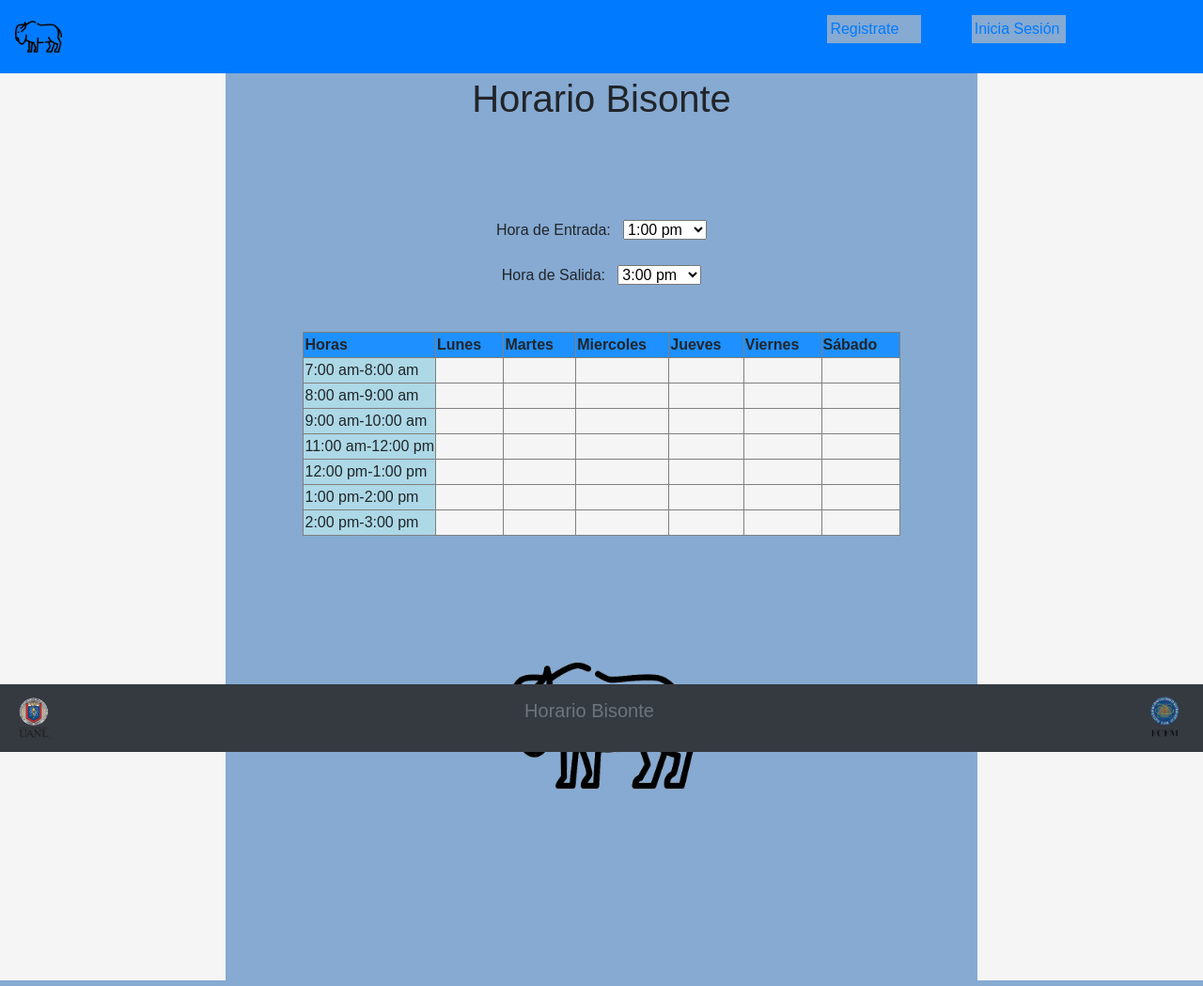
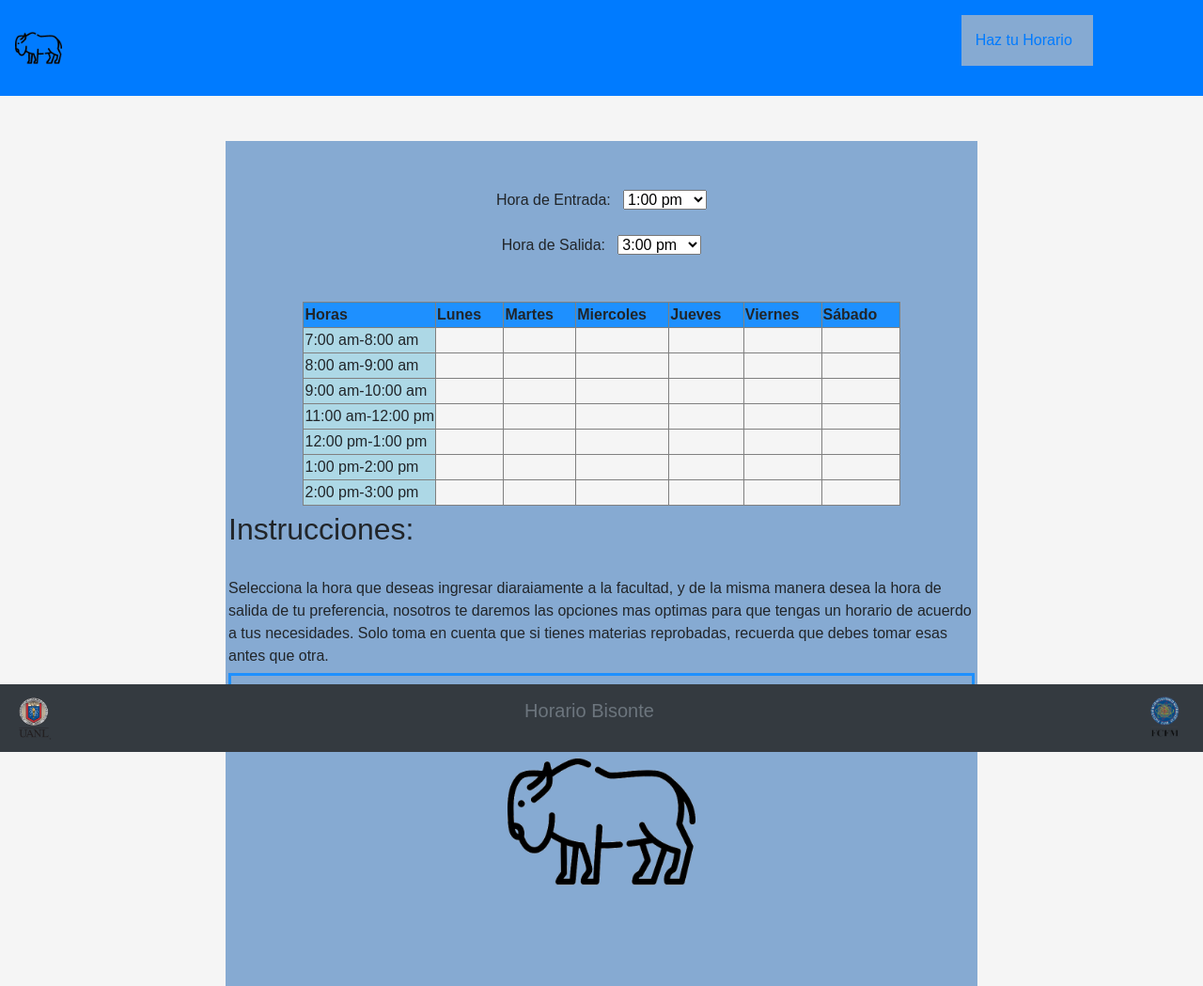
Before and after one commit to telegeniic/hackfcfm, a Flask app: page /agenda in a window 1280 px wide. Shown: the whole page at 94% size. Run offline with Flask 2, Linux system fonts and the light colour scheme; some libraries are stand-ins or nearby versions.

Commit message:
html con vinculos

```diff
--- a/app/routes.py
+++ b/app/routes.py
@@ -7,15 +7,6 @@ from app.forms import LoginForm
 def home():
     return render_template('index.html')
 
-@app.route('/signin')
-def registrar():
-    return '<h1>Pagina de registro</h1>'
-
-@app.route('/login')
-def inicarSecion():
-    form = LoginForm()
-    return render_template('login.html', form=form)
-
 @app.route('/agenda')
 def dropdown():
     Entradas = ['7:00 am', '8:00 am', '9:00 am', '10:00 am', '11:00 am', '12:00 pm', '1:00 pm']
--- /dev/null
+++ b/app/static/desktop.ini
@@ -0,0 +1,2 @@
+[LocalizedFileNames]
+favicon.png=@favicon,0
--- a/app/templates/agenda.html
+++ b/app/templates/agenda.html
@@ -9,9 +9,7 @@
 <tr>
     <td bgcolor="#86aad2">
         <center>
-            <h1>Horario Bisonte</h1>
-
-        <br><br><br><br>
+        <br><br>
             <div align="center">
                 <body>
                     Hora de Entrada:&nbsp;&nbsp;
@@ -120,7 +118,15 @@
 </table>
             </center>
    </td>
+
 </tr>
+          <br>
+          <br>
+          <td bgcolor="#86aad2" weidth="10"><h2>Instrucciones:</h2><br>
+        Selecciona la hora que deseas ingresar diaraiamente a la facultad, y de la misma manera desea la hora de salida de tu preferencia, nosotros te daremos las opciones mas optimas para que tengas un horario de acuerdo a tus necesidades.
+
+      Solo toma en cuenta que si tienes materias reprobadas, recuerda que debes tomar esas antes que otra.</td>
 </table>
 
+
 {% endblock %}
--- a/app/templates/index.html
+++ b/app/templates/index.html
@@ -1,7 +1,5 @@
 {% extends "inicio.html" %}
 {% block content %}
-
-
 
       <table align="center" width="800" cellspacing="1" cellpadding="3" border="0" bgcolor="midnightblue">
 <tr>
--- a/app/templates/inicio.html
+++ b/app/templates/inicio.html
@@ -1,29 +1,37 @@
 <!DOCTYPE html>
 <html lang="en">
+
+
+    <head><title>Inicio-Horario Bisonte</title>
+    <link rel="shortcut icon" href="favicon.png" type="image/png" />
+    </head>
     <link rel="stylesheet" href="https://stackpath.bootstrapcdn.com/bootstrap/4.3.1/css/bootstrap.min.css" integrity="sha384-ggOyR0iXCbMQv3Xipma34MD+dH/1fQ784/j6cY/iJTQUOhcWr7x9JvoRxT2MZw1T" crossorigin="anonymous">
     <style type="text/css">
         body{
             text-decoration-style: solid;
             font-family: sans-serif;
             background-color: whitesmoke;
+
+        }
+        body .tabla tr td .titulo{
+            border: 3px solid dodgerblue;
+            padding: 5px;
+
         }
     </style>
     <script src="https://stackpath.bootstrapcdn.com/bootstrap/4.3.1/js/bootstrap.min.js" integrity="sha384-JjSmVgyd0p3pXB1rRibZUAYoIIy6OrQ6VrjIEaFf/nJGzIxFDsf4x0xIM+B07jRM" crossorigin="anonymous"></script>
 
     <nav class="navbar navbar-expand-lg navbar-primary bg-primary">
-        <a class="navbar-brand navbar-royalblue" href="#">
+        <a class="navbar-brand navbar-royalblue" href='index'>
             <img src="static/Bison.png" width="50" height="50" alt="">
         </a>
     <ul>
         <div>
             <nav class="navbar navbar-lg navbar-primary bg-primary">
                    <ul class="nav navbar-nav navbar-right">
-                       &nbsp;&nbsp;&nbsp;&nbsp;&nbsp;&nbsp;&nbsp;&nbsp;&nbsp;&nbsp;&nbsp;&nbsp;&nbsp;&nbsp;&nbsp;&nbsp;&nbsp;&nbsp;&nbsp;&nbsp;&nbsp;&nbsp;&nbsp;&nbsp;&nbsp;&nbsp;&nbsp;&nbsp;&nbsp;&nbsp;&nbsp;&nbsp;&nbsp;&nbsp;&nbsp;&nbsp;&nbsp;&nbsp;&nbsp;&nbsp;&nbsp;&nbsp;&nbsp;&nbsp;&nbsp;&nbsp;&nbsp;&nbsp;&nbsp;&nbsp;&nbsp;&nbsp;&nbsp;&nbsp;&nbsp;&nbsp;&nbsp;&nbsp;&nbsp;&nbsp;&nbsp;&nbsp;&nbsp;&nbsp;&nbsp;&nbsp;&nbsp;&nbsp;&nbsp;&nbsp;&nbsp;&nbsp;&nbsp;&nbsp;&nbsp;&nbsp;&nbsp;&nbsp;&nbsp;&nbsp;&nbsp;&nbsp;&nbsp;&nbsp;&nbsp;&nbsp;&nbsp;&nbsp;&nbsp;&nbsp;&nbsp;&nbsp;&nbsp;&nbsp;&nbsp;&nbsp;&nbsp;&nbsp;&nbsp;&nbsp;&nbsp;&nbsp;&nbsp;&nbsp;&nbsp;&nbsp;&nbsp;&nbsp;&nbsp;&nbsp;&nbsp;&nbsp;&nbsp;&nbsp;&nbsp;&nbsp;&nbsp;&nbsp;&nbsp;&nbsp;&nbsp;&nbsp;&nbsp;&nbsp;&nbsp;&nbsp;&nbsp;&nbsp;&nbsp;&nbsp;&nbsp;&nbsp;&nbsp;&nbsp;&nbsp;&nbsp;&nbsp;&nbsp;&nbsp;&nbsp;&nbsp;&nbsp;&nbsp;&nbsp;&nbsp;&nbsp;&nbsp;&nbsp;&nbsp;&nbsp;&nbsp;&nbsp;&nbsp;&nbsp;&nbsp;&nbsp;&nbsp;&nbsp;&nbsp;&nbsp;&nbsp;&nbsp;&nbsp;&nbsp;&nbsp;&nbsp;&nbsp;
-                       <table align="center" width="100" cellspacing="1" cellpadding="3" border="0" bgcolor="#86aad2">
-                           <td><li><a href="#" align="center">Registrate</a></li></td>
-                       </table>&nbsp;&nbsp;&nbsp;&nbsp;&nbsp;&nbsp;&nbsp;&nbsp;&nbsp;&nbsp;&nbsp;&nbsp;
-                       <table align="center" width="100" cellspacing="1" cellpadding="3" border="0" bgcolor="#86aad2">
-                           <td><li><a href="#">Inicia Sesión</a></li></td>
+                       &nbsp;&nbsp;&nbsp;&nbsp;&nbsp;&nbsp;&nbsp;&nbsp;&nbsp;&nbsp;&nbsp;&nbsp;&nbsp;&nbsp;&nbsp;&nbsp;&nbsp;&nbsp;&nbsp;&nbsp;&nbsp;&nbsp;&nbsp;&nbsp;&nbsp;&nbsp;&nbsp;&nbsp;&nbsp;&nbsp;&nbsp;&nbsp;&nbsp;&nbsp;&nbsp;&nbsp;&nbsp;&nbsp;&nbsp;&nbsp;&nbsp;&nbsp;&nbsp;&nbsp;&nbsp;&nbsp;&nbsp;&nbsp;&nbsp;&nbsp;&nbsp;&nbsp;&nbsp;&nbsp;&nbsp;&nbsp;&nbsp;&nbsp;&nbsp;&nbsp;&nbsp;&nbsp;&nbsp;&nbsp;&nbsp;&nbsp;&nbsp;&nbsp;&nbsp;&nbsp;&nbsp;&nbsp;&nbsp;&nbsp;&nbsp;&nbsp;&nbsp;&nbsp;&nbsp;&nbsp;&nbsp;&nbsp;&nbsp;&nbsp;&nbsp;&nbsp;&nbsp;&nbsp;&nbsp;&nbsp;&nbsp;&nbsp;&nbsp;&nbsp;&nbsp;&nbsp;&nbsp;&nbsp;&nbsp;&nbsp;&nbsp;&nbsp;&nbsp;&nbsp;&nbsp;&nbsp;&nbsp;&nbsp;&nbsp;&nbsp;&nbsp;&nbsp;&nbsp;&nbsp;&nbsp;&nbsp;&nbsp;&nbsp;&nbsp;&nbsp;&nbsp;&nbsp;&nbsp;&nbsp;&nbsp;&nbsp;&nbsp;&nbsp;&nbsp;&nbsp;&nbsp;&nbsp;&nbsp;&nbsp;&nbsp;&nbsp;&nbsp;&nbsp;&nbsp;&nbsp;&nbsp;&nbsp;&nbsp;&nbsp;&nbsp;&nbsp;&nbsp;&nbsp;&nbsp;&nbsp;&nbsp;&nbsp;&nbsp;&nbsp;&nbsp;&nbsp;&nbsp;&nbsp;&nbsp;&nbsp;&nbsp;&nbsp;&nbsp;&nbsp;&nbsp;&nbsp;&nbsp;&nbsp;&nbsp;&nbsp;&nbsp;&nbsp;&nbsp;&nbsp;&nbsp;&nbsp;&nbsp;&nbsp;&nbsp;&nbsp;&nbsp;&nbsp;&nbsp;&nbsp;&nbsp;&nbsp;&nbsp;&nbsp;&nbsp;&nbsp;&nbsp;&nbsp;&nbsp;&nbsp;&nbsp;&nbsp;&nbsp;&nbsp;&nbsp;
+                       <table width="140" cellspacing="30" cellpadding="15" border="0" bgcolor="#86aad2">
+                           <td><li><a href='agenda' >Haz tu Horario</a></li></td>
                        </table>
                     </ul>
             </nav>
@@ -49,24 +57,24 @@
       }
     </style>
         {% block content %}{% endblock %}
-  <body>
 
-      <table align="center" width="800" cellspacing="1" cellpadding="3" border="0" bgcolor="midnightblue">
+
+<header>
+              <table class="tabla" align="center" width="800" cellspacing="1" cellpadding="3" border="0" bgcolor="midnightblue">
 <tr>
     <td bgcolor="#86aad2">
-        <center>
-       <br><br>
-       <br><br>
+       <center>
+       <h3 class="titulo">HORARIO BISONTE</h3>
        <img src="static/Bison.png" width="200" height="200" alt="100">
        <br><br>
        <br><br>
-       <br><br>
-       <br><br>
-        </center>
+
+       </center>
    </td>
 </tr>
 </table>
-
+        </header>
+  <body>
 <nav class="navbar fixed-bottom navbar-white bg-dark ">
     <img src="static/logo1.png" width="40" height="50" alt="">
 
```
Also changed, not shown: app/static/favicon.ico (added), app/static/favicon.png (added).
